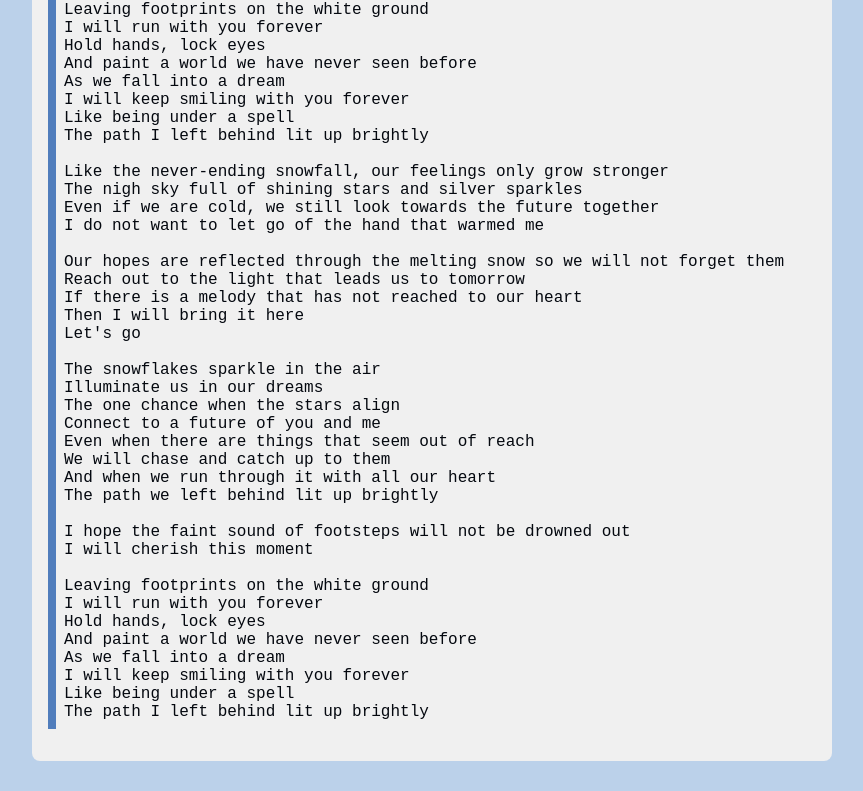
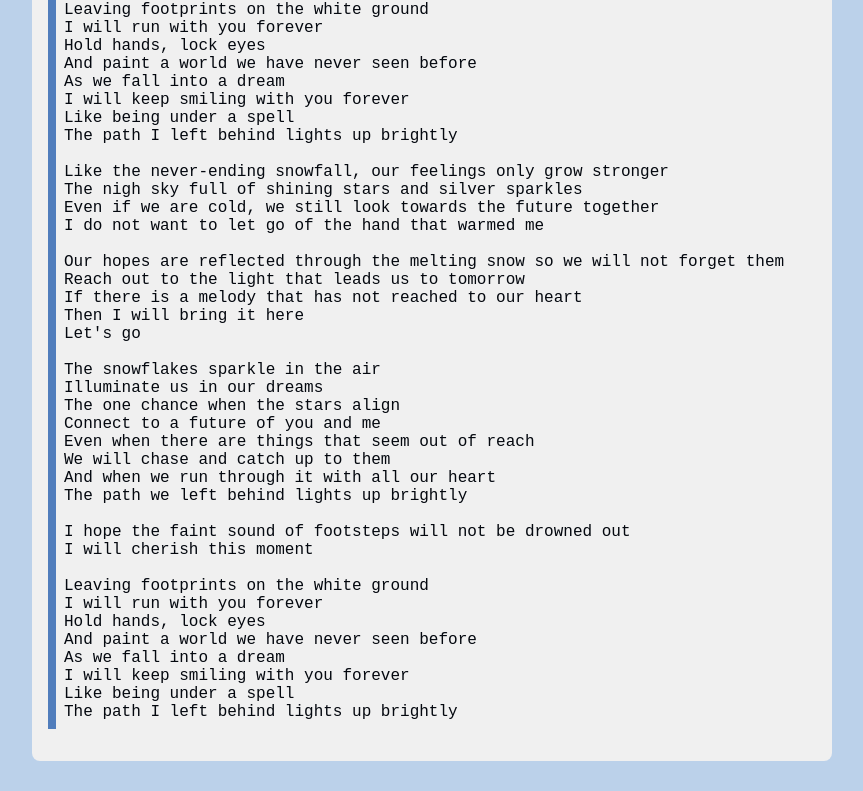
Before and after one commit to LukeNK/lyricstranslate, a Jekyll site: the page built from translations/irucaice - White Step.md, in a window 1280 px wide. Shown: the part 434-1225 px from the top of the page, without its empty margins (208-1071 px from the left). Built offline with Jekyll 4.4.1, drawn with Linux system fonts in a browser that asks for light colours; our own code applies the rules of GitHub Pages for plain Markdown files; some of the changed text lies outside the part shown.

Commit message:
Adjust tense

````diff
--- a/translations/irucaice - White Step.md
+++ b/translations/irucaice - White Step.md
@@ -25,7 +25,7 @@ And paint a world we have never seen before
 As we fall into a dream
 I will keep smiling with you forever
 Like being under a spell
-The path I left behind lit up brightly
+The path I left behind lights up brightly
 
 Like the never-ending snowfall, our feelings only grow stronger
 The nigh sky full of shining stars and silver sparkles
@@ -45,7 +45,7 @@ Connect to a future of you and me
 Even when there are things that seem out of reach
 We will chase and catch up to them
 And when we run through it with all our heart
-The path we left behind lit up brightly
+The path we left behind lights up brightly
 
 I hope the faint sound of footsteps will not be drowned out
 I will cherish this moment
@@ -57,5 +57,5 @@ And paint a world we have never seen before
 As we fall into a dream
 I will keep smiling with you forever
 Like being under a spell
-The path I left behind lit up brightly
+The path I left behind lights up brightly
 ```
````
